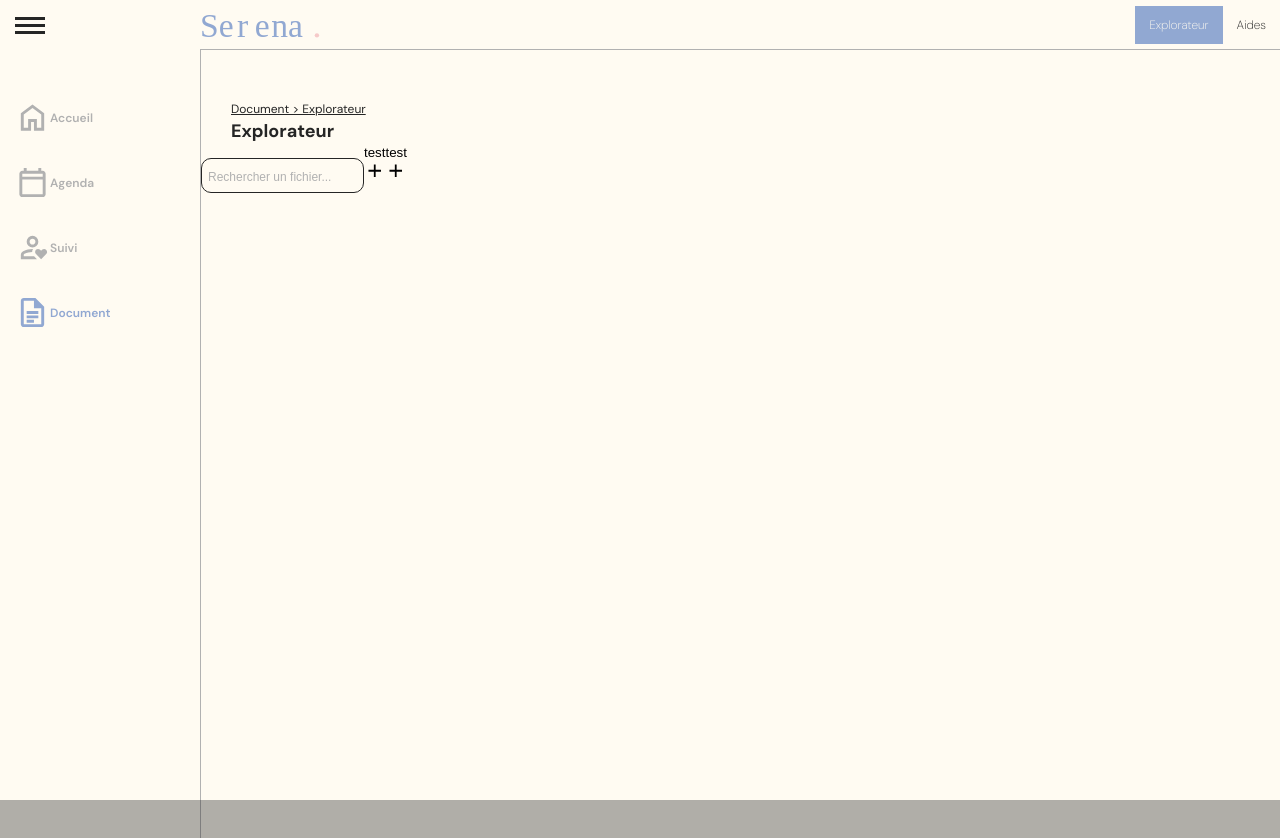
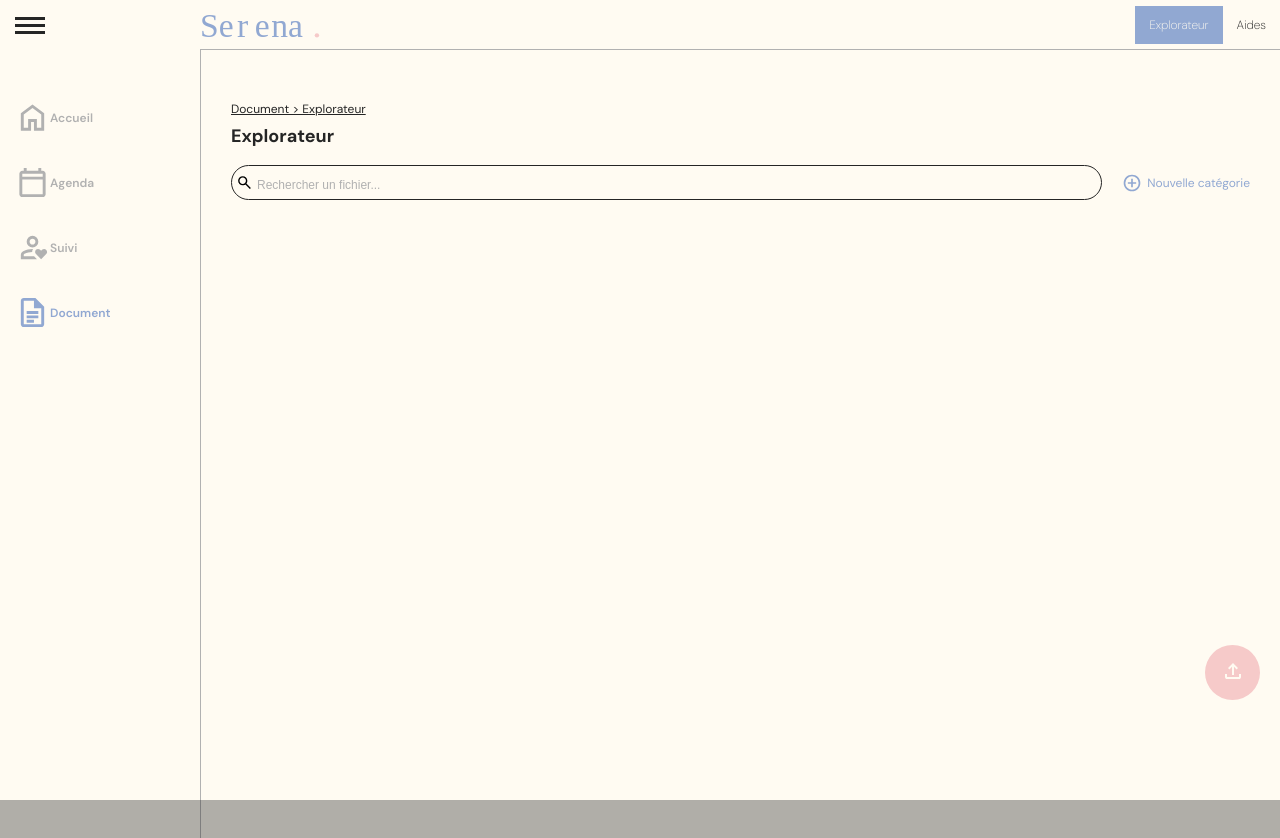
Before and after one commit to Nth-C/serena, a React (Vite) app in the folder frontend/: page /document/explorateur in a window 1280 px wide. Shown: the top 838 px of the page. Built offline with nearby package versions, Linux system fonts and the light colour scheme; the HTML template or start-up script is replaced by a standard one.

Commit message:
file explorer + css rapport

```diff
--- a/frontend/src/App.css
+++ b/frontend/src/App.css
@@ -53,7 +53,7 @@ img {
 }
 
 .breadcrumb {
-  padding: 10rem 3rem 0 3rem;
+  padding: 10rem 3rem 0.5rem 3rem;
   text-decoration: underline;
 }
 
@@ -421,7 +421,7 @@ button.creer_suivi, .acce_suivi .form-actions {
 
 .contener_report,
 .popup_report_add_medicament {
-  padding: 0.5rem 3rem;
+  padding: 0 3rem;
 }
 
 .contener_report h1 {
@@ -429,24 +429,28 @@ button.creer_suivi, .acce_suivi .form-actions {
 }
 
 .search_report,
-.report_case {
+.report_case,
+.search_document {
   display: flex;
   justify-content: space-between;
 }
 
 
-.search_report {
+.search_report,
+.search_document {
   gap: 20px;
   padding: 1rem 0 3rem;
 }
 
-.search_report div {
+.search_report div,
+.search_document div {
   display: flex;
   align-items: center;
-  gap: 10px;
+  gap: 5px;
 }
 
-.search_report p {
+.search_report p,
+.search_document p {
   text-wrap: nowrap;
 }
 
@@ -457,6 +461,12 @@ button.creer_suivi, .acce_suivi .form-actions {
   color: var(--white);
   padding: 1rem;
   cursor: pointer;
+}
+
+.liste_report {
+  display: flex;
+  flex-direction: column;
+  gap: 20px;
 }
 
 .report_case img {
@@ -618,6 +628,32 @@ progress::-moz-progress-bar {
 }
 
 /* ----------------------------- */
+/* ------- FILE EXPLORER ------- */
+/* ----------------------------- */
+
+.search_container {
+  padding: 0.5rem 3rem;
+}
+
+.search_document {
+  margin: 0 auto 0 auto;
+}
+
+.search_document p {
+  color: var(--blue);
+}
+
+.search_document div,
+.search_report div {
+  cursor: pointer;
+}
+
+.search_document svg {
+  fill: var(--blue);
+  width: 20px;
+}
+
+/* ----------------------------- */
 /* ----------- FONTS ----------- */
 /* ----------------------------- */
 
--- a/frontend/src/pages/FileExplorer.jsx
+++ b/frontend/src/pages/FileExplorer.jsx
@@ -2,15 +2,15 @@ import { useEffect, useState } from 'react'
 import Slide from '../components/slide/Slide';
 
 function FileExplorer() {
-  const [listDocument , setListDocument] = useState([])
-  const [activeInList , setActiveInList] = useState(null)
+  const [listDocument, setListDocument] = useState([])
+  const [activeInList, setActiveInList] = useState(null)
 
   const [isNewDocumentOpen, setIsNewDocumentOpen] = useState(false) // page
-  const [nameDocument , setNameDocument] = useState("")
-  const [emplacementDocument , setEmplacementDocument] = useState("")
+  const [nameDocument, setNameDocument] = useState("")
+  const [emplacementDocument, setEmplacementDocument] = useState("")
 
   const [isNewCategorieOpen, setIsNewCategorieOpen] = useState(false) // page
-  const [nameCategorie , setNameCategorie] = useState("")
+  const [nameCategorie, setNameCategorie] = useState("")
 
 
   const [message, setMessage] = useState('');
@@ -130,17 +130,20 @@ function FileExplorer() {
     <div className="file_explorer">
       <h1>Explorateur</h1>
 
-      {/* 2. Liaison de l'input avec l'état */}
-      <input
-        type="text"
-        placeholder="Rechercher un fichier..."
-        value={searchText}
-        onChange={(e) => setSearchText(e.target.value)}
-        required
-      />
+      <div className="search_container">
+        <div className="search_document">
+          <input type="search" placeholder="Rechercher un fichier..." value={searchText} onChange={(e) => setSearchText(e.target.value)} required />
+          <div onClick={toggleNewCategorie}>
+            <svg xmlns="http://www.w3.org/2000/svg" height="24px" viewBox="0 -960 960 960" width="24px"><path d="M440-280h80v-160h160v-80H520v-160h-80v160H280v80h160v160Zm40 200q-83 0-156-31.5T197-197q-54-54-85.5-127T80-480q0-83 31.5-156T197-763q54-54 127-85.5T480-880q83 0 156 31.5T763-763q54 54 85.5 127T880-480q0 83-31.5 156T763-197q-54 54-127 85.5T480-80Zm0-80q134 0 227-93t93-227q0-134-93-227t-227-93q-134 0-227 93t-93 227q0 134 93 227t227 93Zm0-320Z" /></svg>
+            <p>Nouvelle catégorie</p>
+          </div>
+        </div>
+      </div>
 
-      <button className="btn_add_report" onClick={toggleNewDocument}> test<svg xmlns="http://www.w3.org/2000/svg" viewBox="0 -960 960 960"><path d="M440-440H200v-80h240v-240h80v240h240v80H520v240h-80v-240Z" /></svg></button>
-      <button className="btn_add_report" onClick={toggleNewCategorie}> test<svg xmlns="http://www.w3.org/2000/svg" viewBox="0 -960 960 960"><path d="M440-440H200v-80h240v-240h80v240h240v80H520v240h-80v-240Z" /></svg></button>
+      <button className="btn_add" onClick={toggleNewDocument}>
+        <svg xmlns="http://www.w3.org/2000/svg" height="24px" viewBox="0 -960 960 960" width="24px" fill="#FFFFFF"><path d="M440-320v-326L336-542l-56-58 200-200 200 200-56 58-104-104v326h-80ZM240-160q-33 0-56.5-23.5T160-240v-120h80v120h480v-120h80v120q0 33-23.5 56.5T720-160H240Z" /></svg>
+      </button>
+
 
 
 
--- a/frontend/src/pages/LastVisitReport.jsx
+++ b/frontend/src/pages/LastVisitReport.jsx
@@ -1,12 +1,12 @@
 import { useEffect, useState } from 'react'
 
-function VisitReport() {
+function LastVisitReport() {
 
   return (
-    <div className="visit_report">
+    <div className="last_visit_report">
 
     </div>
   )
 }
 
-export default VisitReport
+export default LastVisitReport
```
Also changed, not shown: frontend/public/icons/add_circle.svg (added), frontend/public/icons/upload.svg (added). Lines whose indentation alone changed are shown as unchanged.
